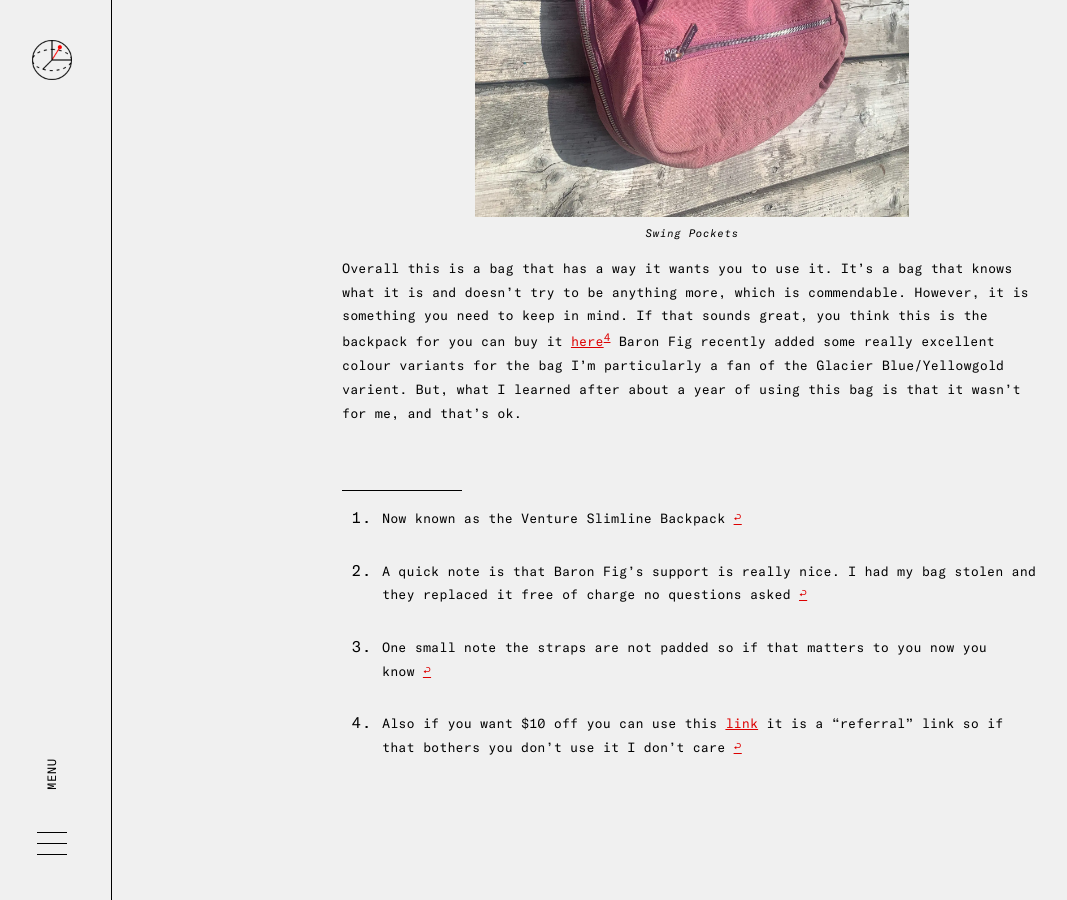
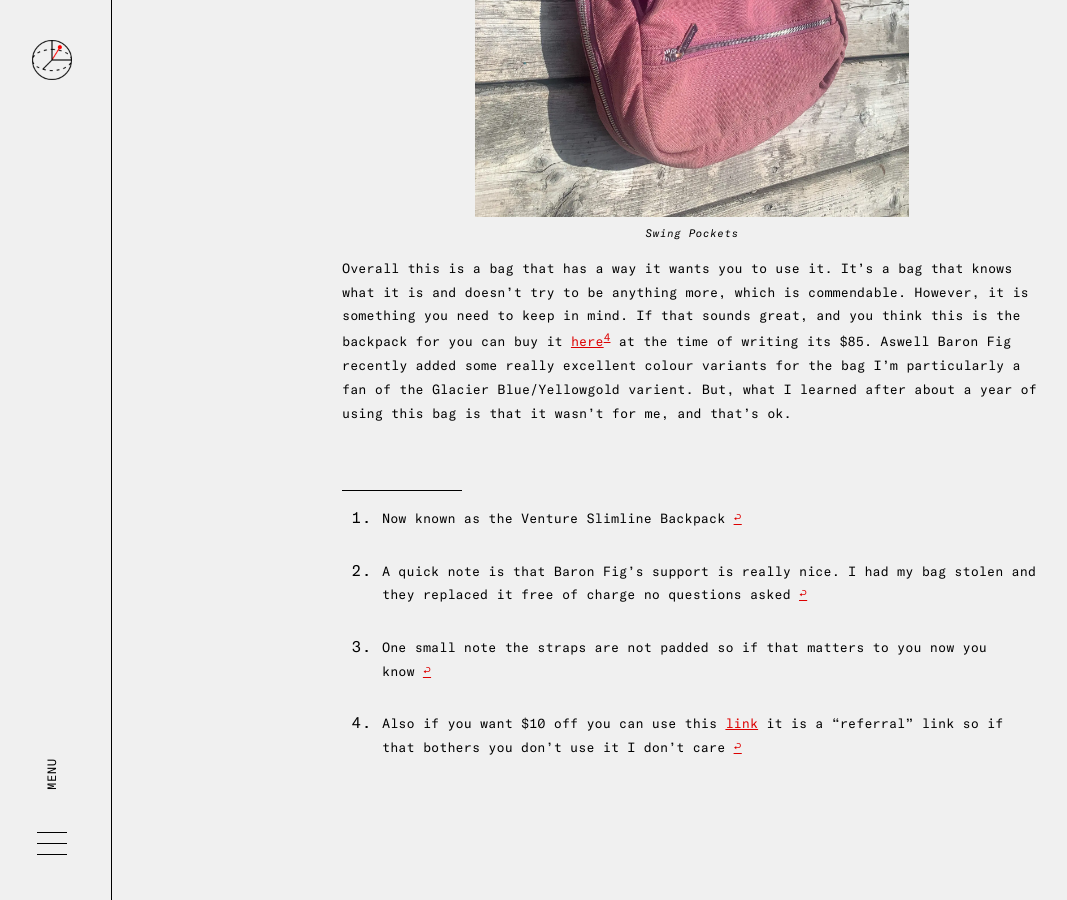
Before and after one commit to GoodbyteCo/quinnpollock.net, a Jekyll site: the page built from ideas/_posts/2020-05-25-slimline-backpack-review.md, in a window 1280 px wide and 900 px high, scrolled down 3766 px. Shown: the whole window, without its empty margins (8-1075 px from the left). Built offline with Jekyll 4.4.1, drawn with Linux system fonts in a browser that asks for light colours.

Commit message:
small grammer fix

```diff
--- a/ideas/_posts/2020-05-25-slimline-backpack-review.md
+++ b/ideas/_posts/2020-05-25-slimline-backpack-review.md
@@ -43,7 +43,7 @@ img:
 {% include image.html url="/assets/images/IMG_3257" description="Swing Pockets" width="70%" %}
 
  {:.text}
- Overall this is a bag that has a way it wants you to use it. It's a bag that knows what it is and doesn't try to be anything more, which is commendable. However, it is something you need to keep in mind. If that sounds great, you think this is the backpack for you can buy it [here][bag][^3] Baron Fig recently added some really excellent colour variants for the bag I'm particularly a fan of the Glacier Blue/Yellowgold varient. But, what I learned after about a year of using this bag is that it wasn't for me, and that's ok.
+ Overall this is a bag that has a way it wants you to use it. It's a bag that knows what it is and doesn't try to be anything more, which is commendable. However, it is something you need to keep in mind. If that sounds great, and you think this is the backpack for you can buy it [here][bag][^3] at the time of writing its $85. Aswell Baron Fig recently added some really excellent colour variants for the bag I'm particularly a fan of the Glacier Blue/Yellowgold varient. But, what I learned after about a year of using this bag is that it wasn't for me, and that's ok.
 
  [^1]: Now known as the Venture Slimline Backpack
  [^2]: One small note the straps are not padded so if that matters to you now you know
```
